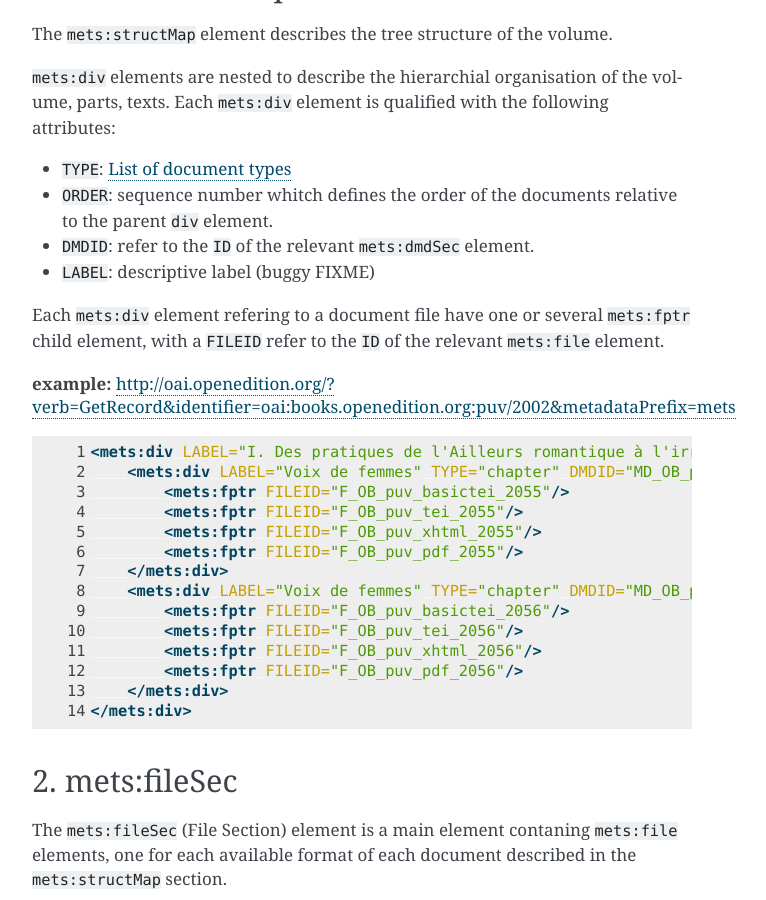
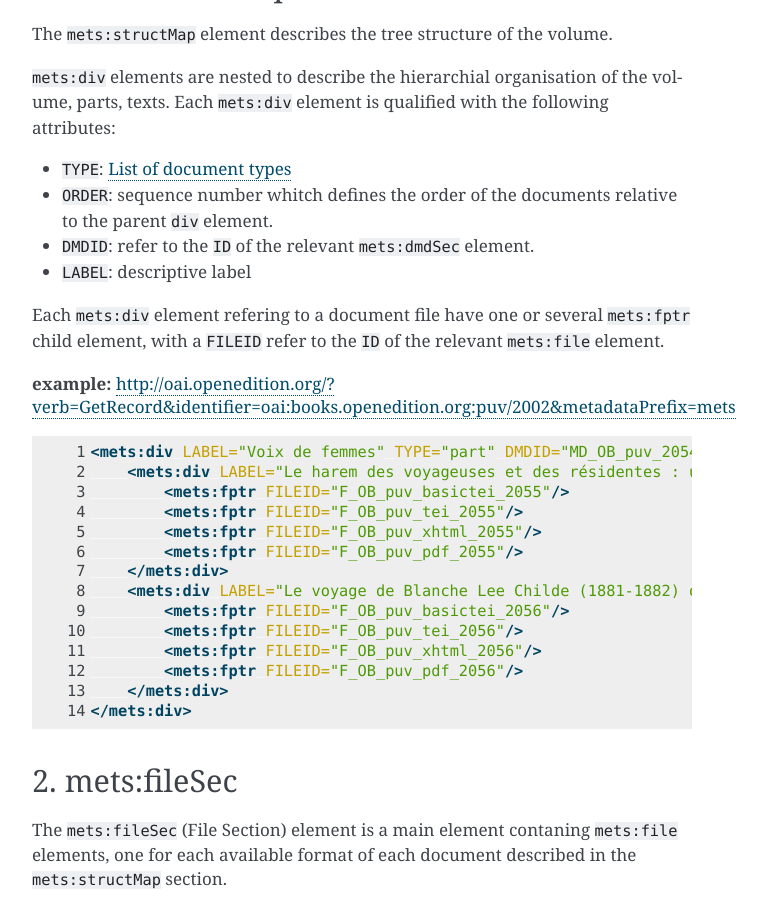
Before and after one commit to PatGendre/oai-openedition, a Sphinx documentation site: the page built from docs/source/mets.rst, in a window 1280 px wide and 900 px high, scrolled down 491 px. Shown: the whole window, without its empty margins (388-1154 px from the left). Built offline with Sphinx 7.4.7, drawn with Linux system fonts in a browser that asks for light colours.

Commit message:
fix mets/LABEL

```diff
--- a/docs/source/mets.rst
+++ b/docs/source/mets.rst
@@ -22,8 +22,7 @@ The ``mets:structMap`` element describes the tree structure of the volume.
 * ``TYPE``:  :ref:`List of document types <types>`
 * ``ORDER``: sequence number whitch defines the order of the documents relative to the parent ``div`` element.
 * ``DMDID``: refer to the ``ID`` of the relevant ``mets:dmdSec`` element.
-* ``LABEL``: descriptive label (buggy FIXME)
-
+* ``LABEL``: descriptive label
 
 Each ``mets:div`` element refering to a document file have one or several ``mets:fptr`` child element, with a ``FILEID`` refer to the ``ID`` of the relevant ``mets:file`` element.
 
@@ -32,20 +31,21 @@ Each ``mets:div`` element refering to a document file have one or several ``mets
 .. code-block:: xml
     :linenos:
 
-    <mets:div LABEL="I. Des pratiques de l'Ailleurs romantique à l'irruption des premières modernités arabes" TYPE="part" DMDID="MD_OB_puv_2054" ID="SM_OB_puv_2054" ORDER="3">
-        <mets:div LABEL="Voix de femmes" TYPE="chapter" DMDID="MD_OB_puv_2055" ID="SM_OB_puv_2055" ORDER="1">
+    <mets:div LABEL="Voix de femmes" TYPE="part" DMDID="MD_OB_puv_2054" ID="SM_OB_puv_2054" ORDER="3">
+        <mets:div LABEL="Le harem des voyageuses et des résidentes : un Ailleurs radical" TYPE="chapter" DMDID="MD_OB_puv_2055" ID="SM_OB_puv_2055" ORDER="1">
             <mets:fptr FILEID="F_OB_puv_basictei_2055"/>
             <mets:fptr FILEID="F_OB_puv_tei_2055"/>
             <mets:fptr FILEID="F_OB_puv_xhtml_2055"/>
             <mets:fptr FILEID="F_OB_puv_pdf_2055"/>
         </mets:div>
-        <mets:div LABEL="Voix de femmes" TYPE="chapter" DMDID="MD_OB_puv_2056" ID="SM_OB_puv_2056" ORDER="2">
+        <mets:div LABEL="Le voyage de Blanche Lee Childe (1881-1882) ou les conservatismes à l’épreuve des altérités" TYPE="chapter" DMDID="MD_OB_puv_2056" ID="SM_OB_puv_2056" ORDER="2">
             <mets:fptr FILEID="F_OB_puv_basictei_2056"/>
             <mets:fptr FILEID="F_OB_puv_tei_2056"/>
             <mets:fptr FILEID="F_OB_puv_xhtml_2056"/>
             <mets:fptr FILEID="F_OB_puv_pdf_2056"/>
         </mets:div>
     </mets:div>
+
 
 2. mets:fileSec
 ----------------------
```
